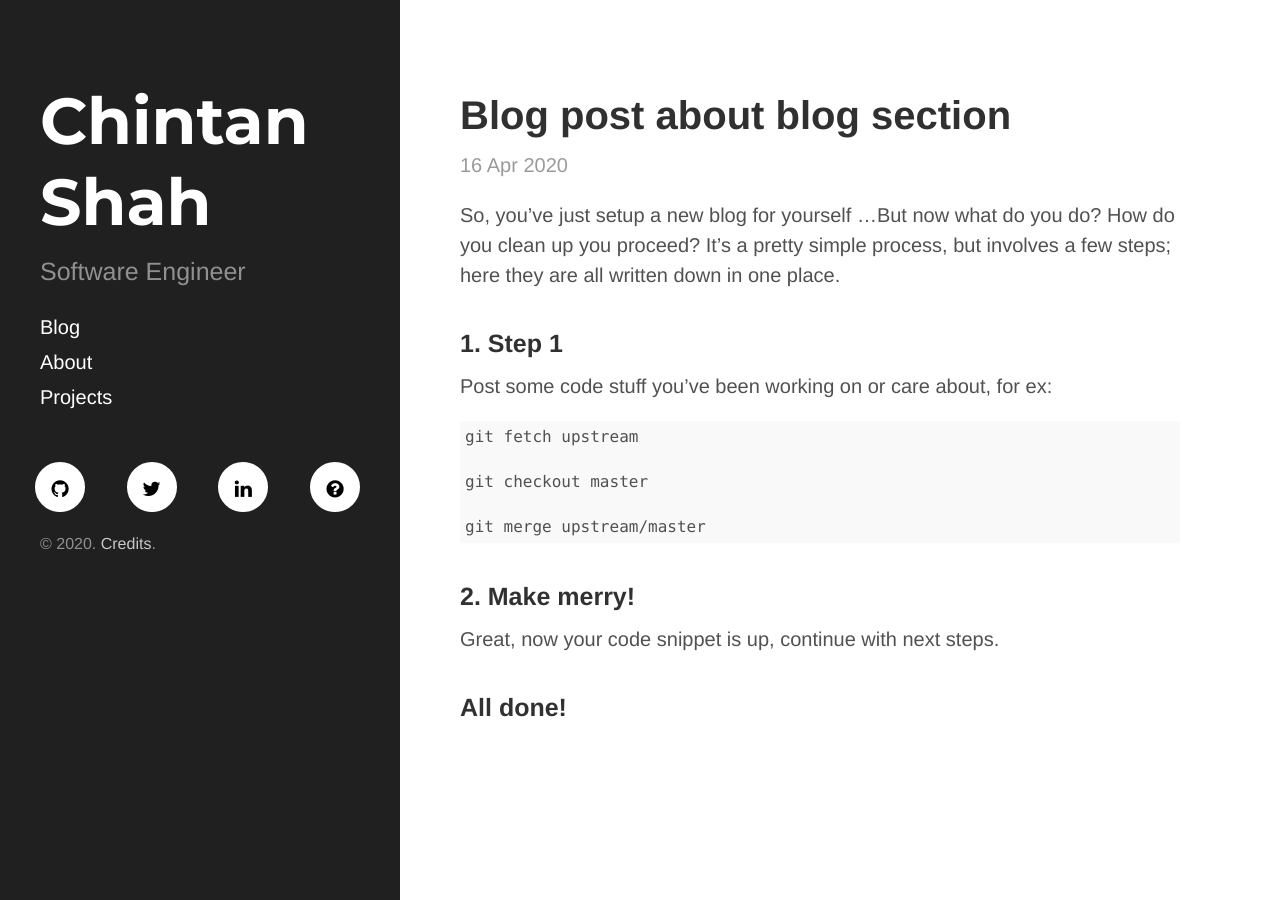
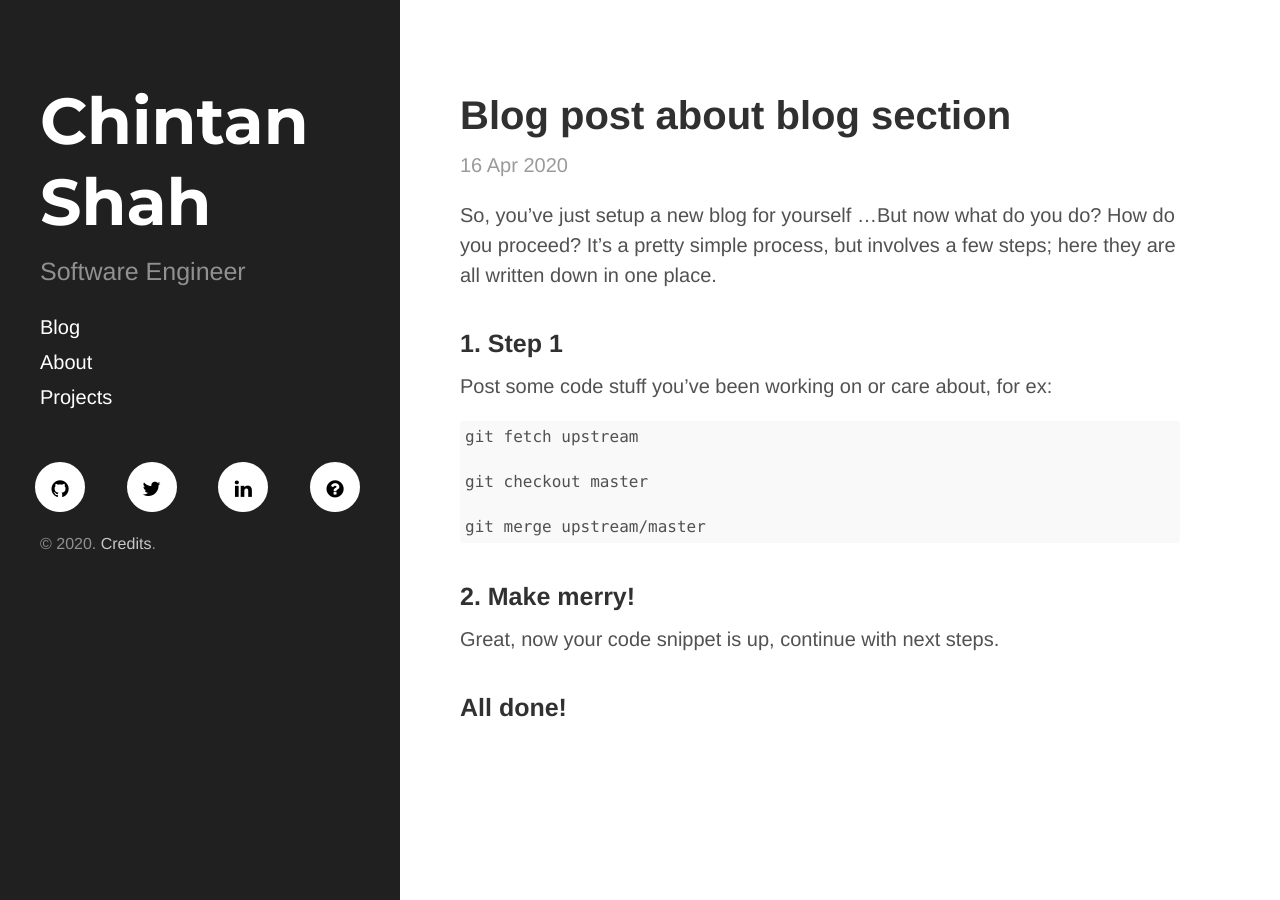
Before and after one commit to chintan-sh/chintan-sh.github.io, a Jekyll site: the page built from _posts/2020-04-16-blog-post-about-blog-section.md, in a window 1280 px wide. Built offline with Jekyll 4.4.1, drawn with Linux system fonts in a browser that asks for light colours; nearby versions of some CDN libraries.

Commit message:
Added sample blogpost w/ few other updates

```diff
--- a/_posts/2020-04-16-blog-post-about-blog-section.md
+++ b/_posts/2020-04-16-blog-post-about-blog-section.md
@@ -4,8 +4,7 @@ title: Blog post about blog section
 ---
 
 So, you've just setup a new blog for yourself ...But now what do you do?
-How do you clean up you proceed? It's a pretty simple process, but
-involves a few steps; here they are all written down in one place.
+How do you proceed? It's a pretty simple process, but involves a few steps; here they are all written down in one place.
 
 ### 1. Step 1
 
```
